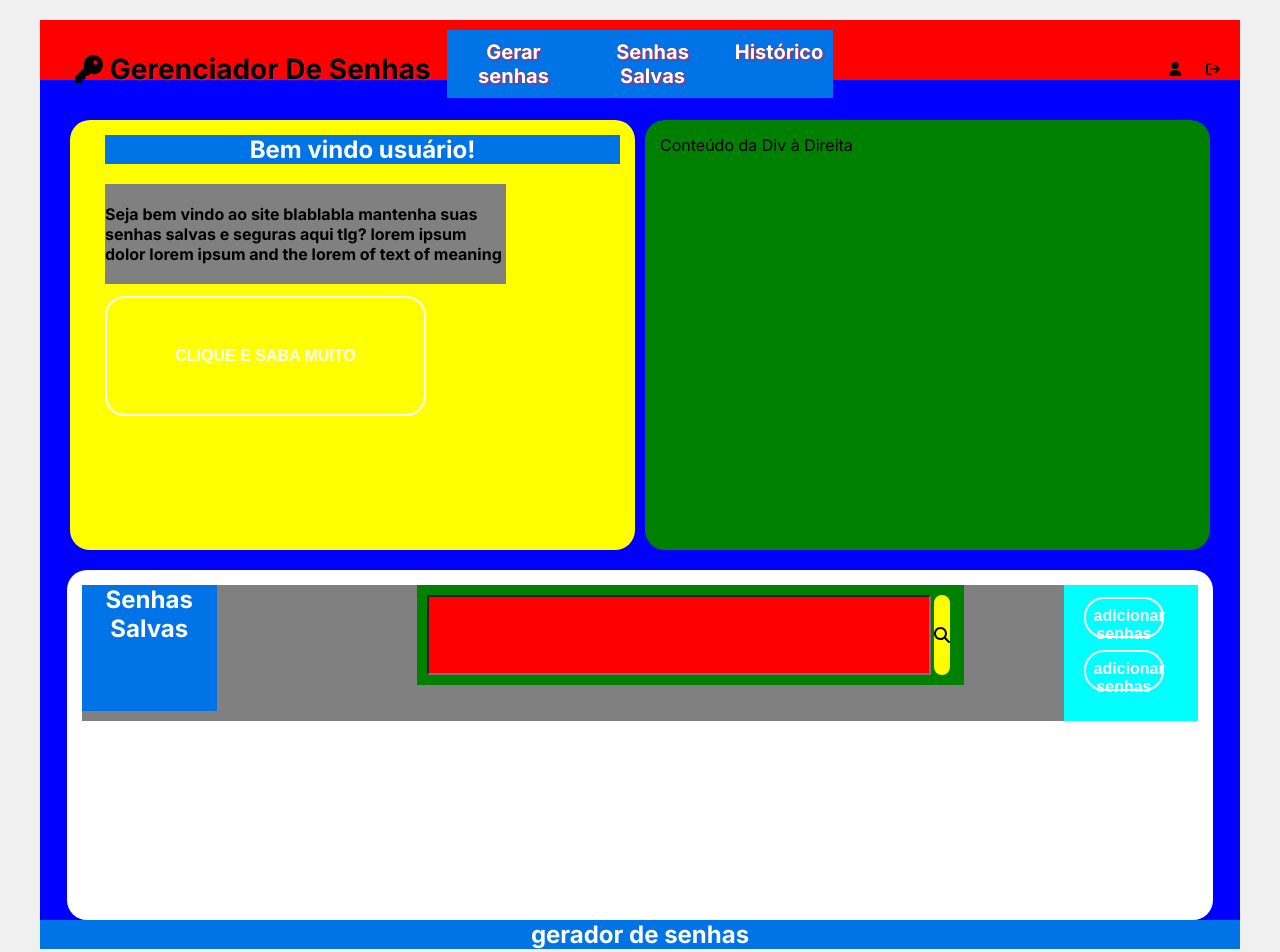
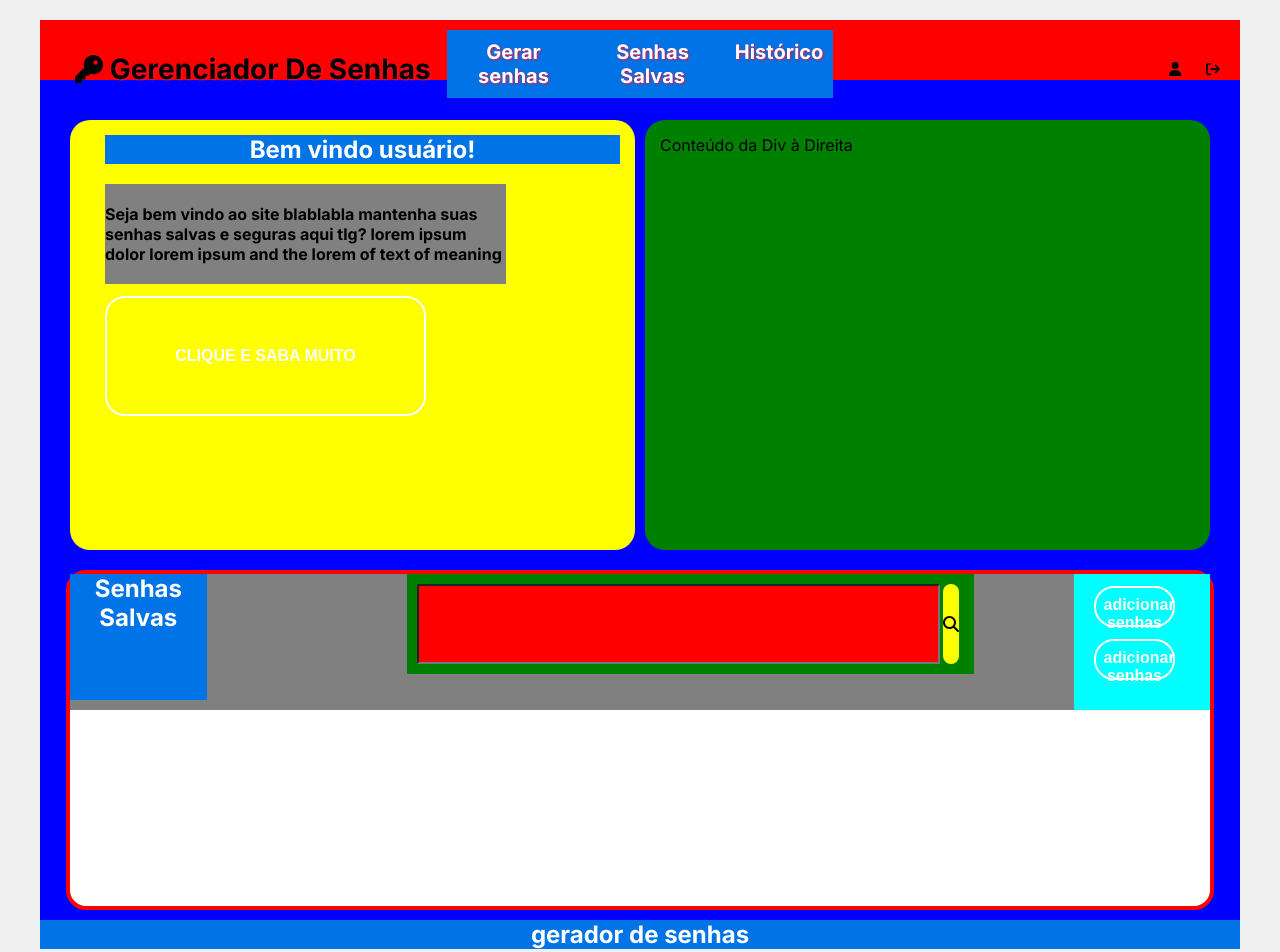
Before and after one commit to Andersonlima13/Gerenciador-senhas, a Next.js app: page /Home in a window 1280 px wide. Shown: the top 952 px of the page. Built offline with nearby package versions, Linux system fonts and the light colour scheme.

Commit message:
ajustes tela de inicio

```diff
--- a/src/app/Components/homepage.js
+++ b/src/app/Components/homepage.js
@@ -114,12 +114,19 @@ const RightBox = styled.div`
 `;
 
 const BottomBox = styled.div`
-  width: 93%;
+  width: 95%;
   height: 100vh;
   background-color: #fff;
-  padding: 15px;
+  border:4px solid red;
+  margin-bottom:10px;
   border-radius:20px;
 `;
+
+const Footer = styled.div`
+  margin-top:40px;
+  width: 100%;
+  height: 40vh;
+  background-color:green;`
 
 const ContainerPage = () => {
   return (
```
